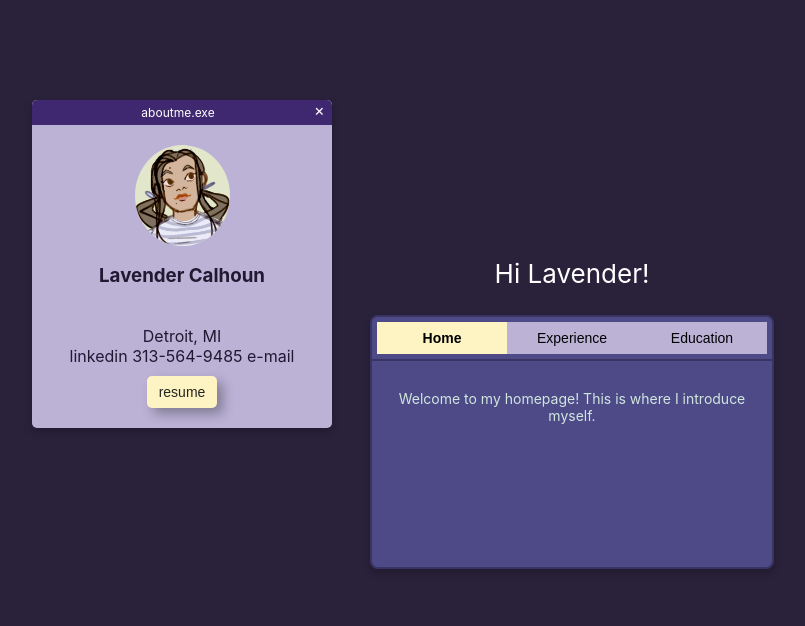
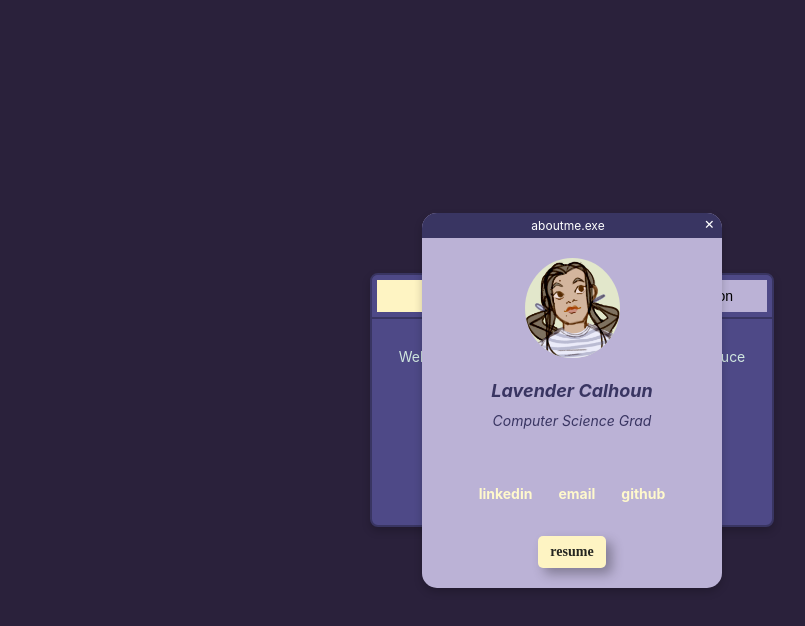
Before and after one commit to Lavender-C/portfolio-site, a React (Create React App) app: page / in a window 1280 px wide. Shown: the top 626 px of the page, without its empty margins (68-873 px from the left). Built offline with nearby package versions, Linux system fonts and the light colour scheme.

Commit message:
Profile Window update, working links, updated colors

```diff
--- a/package.json
+++ b/package.json
@@ -8,6 +8,7 @@
     "@testing-library/user-event": "^13.5.0",
     "react": "^18.3.1",
     "react-dom": "^18.3.1",
+    "react-resizable": "^3.0.5",
     "react-scripts": "5.0.1",
     "web-vitals": "^2.1.4"
   },
--- a/public/index.html
+++ b/public/index.html
@@ -24,7 +24,7 @@
       work correctly both with client-side routing and a non-root public URL.
       Learn how to configure a non-root public URL by running `npm run build`.
     -->
-    <title>React App</title>
+    <title>Lavender Calhoun</title>
   </head>
   <body>
     <noscript>You need to enable JavaScript to run this app.</noscript>
--- a/src/App.js
+++ b/src/App.js
@@ -7,9 +7,6 @@ function App() {
   return (
     <div className="App">
       <header className="App-header">
-        <p>
-          Hi Lavender!
-        </p>
         <ProfileWindow />
         <BrowserWindow />
       </header>
--- a/src/ProfileWindow.css
+++ b/src/ProfileWindow.css
@@ -1,13 +1,15 @@
 .profile-window {
+    display: flex;
+    flex-direction: column;
+    justify-content: space-between;
+    height: auto;
+    min-height: 375px;
     position: absolute;
-    top: 100px;
-    left: 100px;
     width: 300px;
-    background-color: #BBB2D6;
-    border-radius: 5px;
+    background-color: var(--primary);
+    border-radius: 15px;
     box-shadow: 0 4px 8px rgba(0, 0, 0, 0.2);
     z-index: 9999;
-    color: rgb(32, 25, 50);
     overflow: hidden;
 }
 
@@ -15,7 +17,7 @@
     display: flex;
     justify-content: space-between;
     align-items: center;
-    background-color: rgb(64, 40, 112);
+    background-color: var(--background);
     padding: 5px 10px;
     cursor: move;
     color: white;
@@ -34,7 +36,6 @@
     height: 100%;
 }
 
-
 .close {
     display: inline-block;
     width: 5px;
@@ -44,17 +45,22 @@
     font-size: 16px;
     cursor: pointer;
 }
-
+.profile-info {
+    margin-bottom: 30px;
+}
 .content {
+    display: flex;
+    flex-direction: column;
+    flex-grow: 1;
+    justify-content: space-between;
     padding: 20px;
-    font-size: 16px;
+    line-height: 15px;
 }
 
 .image-container {
     display: flex;
     justify-content: center;
     align-items: center;
-    margin-bottom: 10px;
 }
 
 .circular-image {
@@ -67,17 +73,19 @@
 /* Buttons */
 
 .resume-button {
+
+    font-family:'Space Mono';
+    font-weight: bold;
     background-color: #FEF4C3;
     color: #242520;
     border: none;
     padding: 8px 12px;
-    margin-top: 10px;
     font-size: 14px;
     cursor: pointer;
     border-radius: 5px;
     box-shadow: 6px 6px 12px rgba(0, 0, 0, 0.3);
 }
 
-.resume-button.hover {
-    background-color:aqua;
+.resume-button:hover {
+    background-color: var(--accent3);
 }
--- a/src/ProfileWindow.js
+++ b/src/ProfileWindow.js
@@ -1,5 +1,7 @@
 import React, { useRef, useEffect } from 'react';
 import './ProfileWindow.css';
+import "./global.css";
+import resume from './resume_F25.pdf'
 
 const ProfileWindow = () => {
     const elementRef = useRef(null);
@@ -39,21 +41,6 @@ const ProfileWindow = () => {
         };
     }, []);
 
-    //fix
-    const onButtonClick = () => {
-        fetch("/public/resume_F25.pdf").then((Response) => {
-            Response.blob().then((blob) => {
-                const fileURL =
-                    window.URL.createObjectURL(blob);
-
-                    let alink = document.createElement("a");
-                    alink.href = fileURL;
-                    alink.download = "CalhounResume.pdf";
-                    alink.click();
-            });
-        });
-    };
-
     return (
         <div ref={elementRef} className="profile-window">
             <div ref={topBarRef} className="top-bar">
@@ -66,16 +53,22 @@ const ProfileWindow = () => {
                 <div className='image-container'>
                     <img src="persona headshot.png" alt="Circular" className='circular-image'/>
                 </div>
-                <h3>
-                Lavender Calhoun
-                </h3>
-                <br />
-                Detroit, MI
-                <br />
-                linkedin 313-564-9485 e-mail
+                <div className='profile-info'>
+                    <h2> <i>Lavender Calhoun </i></h2>
+                    <h3> Computer Science Grad</h3>
+                </div>
+
+                {/* contact links */}
+
+                <div>
+                    <a href="https://www.linkedin.com/in/lavender-calhoun/">linkedin</a>&emsp;
+                    <a href="mailto:lmcalhoun01@gmail.com">email</a>&emsp;
+                    <a href="https://github.com/Lavender-C">github</a>
+                </div>
+
                 {/* resume buttton */}
                 <br />
-                <button className = "resume-button" onClick={onButtonClick}>resume</button>
+                <a href={resume}> <button className = "resume-button">resume</button> </a>
             </div>
         </div>
     );
--- a/src/global.css
+++ b/src/global.css
@@ -1,17 +1,18 @@
 /* global colors*/
 :root {
     --primary: #BBB2D6;
-    --secondary: #4E4987;
+    --secondary: #EFE8FF;
     --background: #393562;
     --accent1: #FFF9CC;
-    --accent2: #D0E7DF;
-    --accent3: #93EDC2;
+    --accent2: #DDFBD2;
+    --accent3: #BCEDF6;
+    --accent4: ;
 }
 
   /* Apply the colors globally */
 body {
-    background-color: var(--background-color);
-    color: var(--text-color);
+    font-size: small;
+    color: var(--accent2);
 }
 
   /* Custom header styles */
@@ -22,13 +23,25 @@ h1, .header-large {
 }
 
 h2, .header-medium {
-    font-size: 24px;
+    font-size: 18px;
     font-weight: bold;
-    color: var(--accent3);
+    color: var(--background);
 }
 
 h3, .header-small {
-    font-size: 18px;
+    font-size: 14px;
+    font-weight: normal;
+    font-style: italic;
+    color: var(--background);
+}
+
+a, .link {
+    font-size: 14px;
     font-weight: bold;
-    color: var(--secondary-color);
+    color: var(--accent1);
+    text-decoration: none;
 }
+
+a:hover, .link {
+    color: var(--accent3)
+}
```
Also changed, not shown: public/manifest.json, 2 other files (tests, documents, lock files or other folders).
